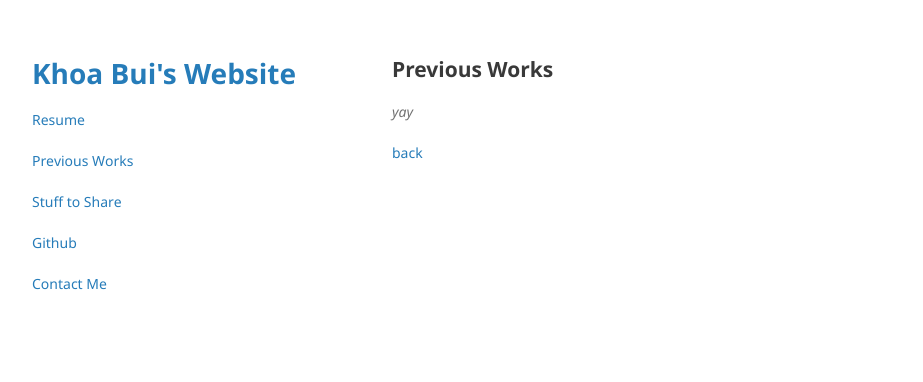
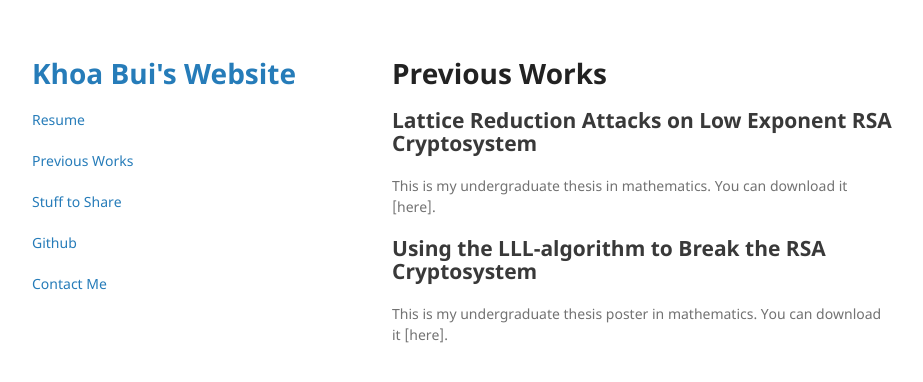
Before and after one commit to khoabuiv/khoabuiv.github.io, a Jekyll site: the page built from Previous_Works.md, in a window 1280 px wide. Shown: the top 382 px of the page, without its empty margins (178-1101 px from the left). Built offline with Jekyll 4.4.1, drawn with Linux system fonts in a browser that asks for light colours; our own code applies the rules of GitHub Pages for plain Markdown files.

Commit message:
smalll changes

```diff
--- a/Previous_Works.md
+++ b/Previous_Works.md
@@ -2,8 +2,12 @@
 layout: default
 ---
 
-## Previous Works
+# Previous Works
 
-_yay_
+## Lattice Reduction Attacks on Low Exponent RSA Cryptosystem
 
-[back](./)
+This is my undergraduate thesis in mathematics. You can download it [here].
+
+## Using the LLL-algorithm to Break the RSA Cryptosystem
+
+This is my undergraduate thesis poster in mathematics. You can download it [here].
```
Also changed, not shown: index.md (+1 -0 lines).
